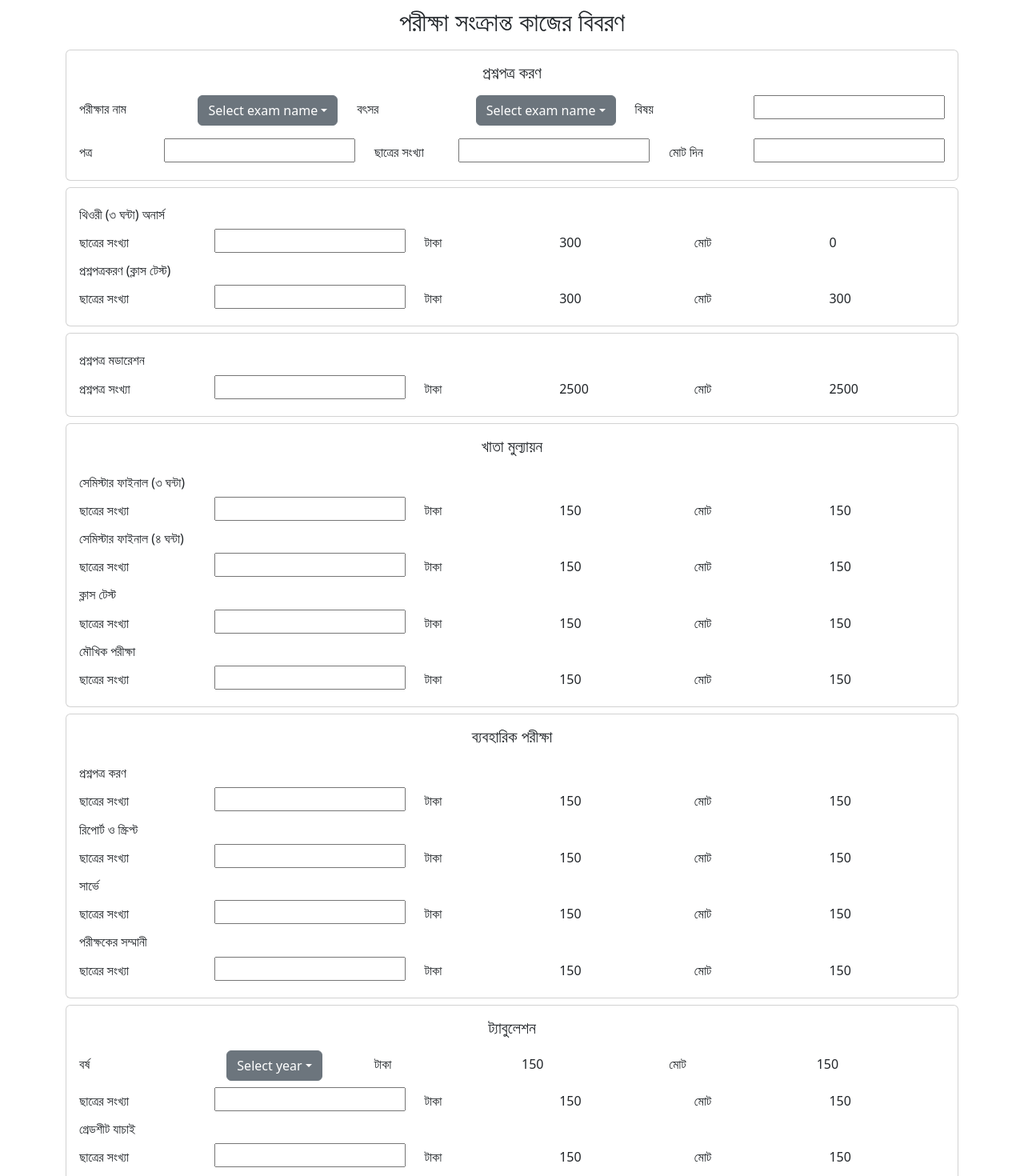
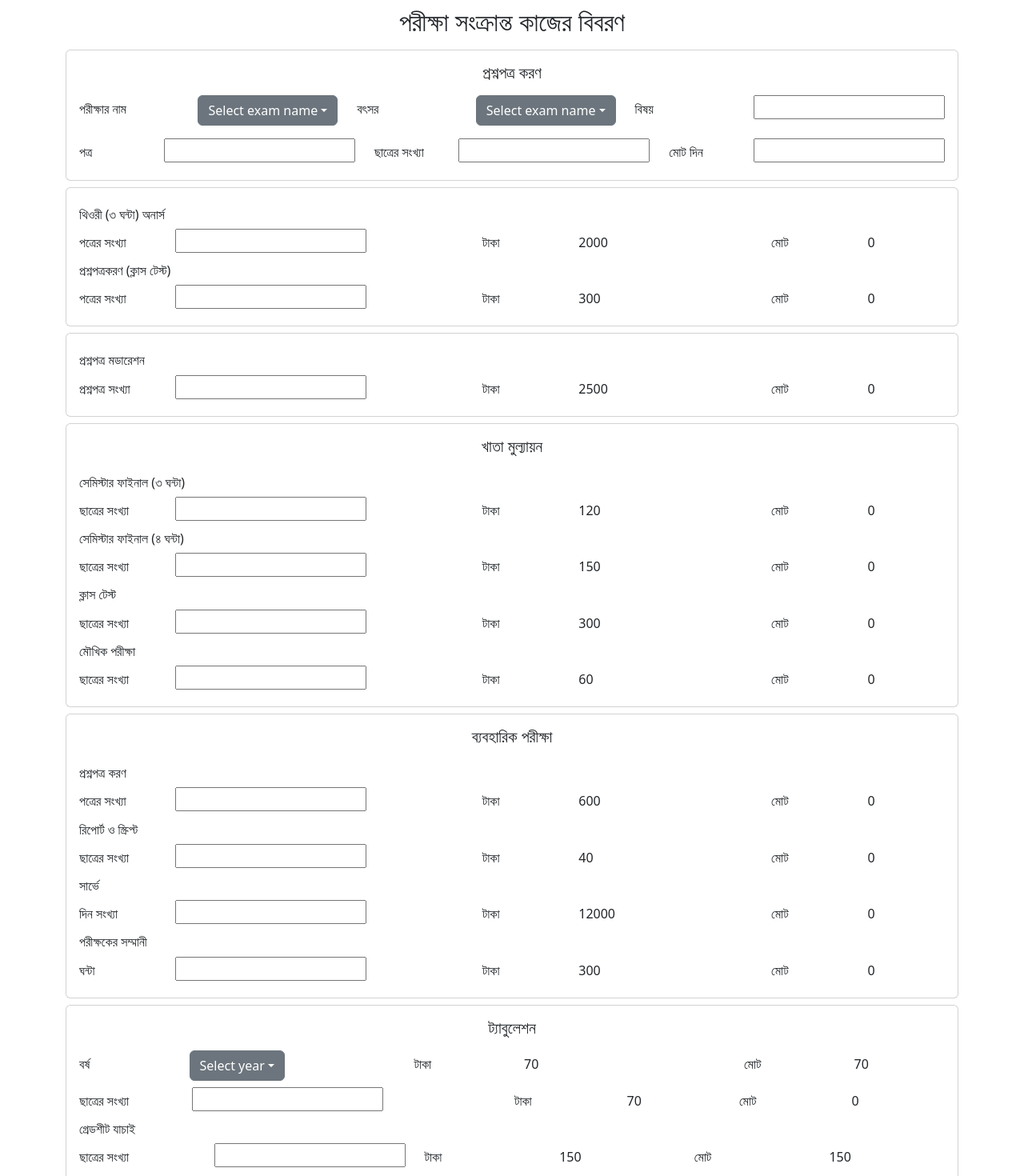
Before and after one commit to MiNHAZ-33/teacher-billing, a React (Create React App) app: page /billpage in a window 1280 px wide. Shown: the top 1470 px of the page at 80% size. Built offline with nearby package versions, Linux system fonts and the light colour scheme.

Commit message:
working in calculation

```diff
--- a/src/components/ExamDetails.jsx
+++ b/src/components/ExamDetails.jsx
@@ -9,7 +9,26 @@ const ExamDetails = () => {
     const [studentNumber, setStudentNumber] = useState({
         baseStudent: 0,
         classTest: 0,
+        semesterFinalThree: 0,
+        semesterFinalFour: 0,
+        viva: 0,
+        labStudent: 0,
+        tabulationStudent: 0
+    })
 
+    const [paperNumber, setPaperNumber] = useState({
+        theoryPaper: 0,
+        classTest: 0,
+        moderation: 0,
+        labPaper: 0,
+        reportPaper: 0,
+        surveyNumber: 0,
+    })
+
+    const [hour, setHour] = useState({
+        theory: 0,
+        practical: 0,
+        examineerLabHour: 0,
     })
 
     const [examName, setExamName] = useState('')
@@ -19,6 +38,8 @@ const ExamDetails = () => {
     const examNameHandler = (name) => {
         setExamName(name)
     }
+
+    let totalAmounts;
 
     const examYearHandler = (year) => {
         setExamYear(year)
@@ -32,6 +53,18 @@ const ExamDetails = () => {
         setStudentNumber({ ...studentNumber, [name]: value })
         console.log(studentNumber.classTest)
     }
+
+    const paperInputHandler = (name, value) => {
+        setPaperNumber({ ...paperNumber, [name]: value })
+        console.log(paperNumber.classTest)
+    }
+
+    const hourInputHandler = (name, value) => {
+        setHour({ ...hour, [name]: value })
+        console.log(hour.theory)
+    }
+
+
 
     return (
         <Container>
@@ -126,44 +159,47 @@ const ExamDetails = () => {
                         <h6 className='pt-2'>থিওরী (৩ ঘন্টা) অনার্স </h6>
                         <Row>
                             <Col>
-                                <h6 className='pt-2'>ছাত্রের সংখ্যা</h6>
+                                <h6 className='pt-2'>পত্রের সংখ্যা</h6>
                             </Col>
                             <Col>
-                                <input type='number' onChange={(e) => textInputHandler('classTest', e.target.value)} ></input>
+                                <input type='number' onChange={(e) => paperInputHandler('theoryPaper', e.target.value)} ></input>
                             </Col>
+                            <Col></Col>
+                            <Col>
+                                <h6 className='pt-2'>টাকা</h6>
+                            </Col>
+                            <Col>
+                                <h6 className='pt-2'>{amounts.theory}</h6>
+                            </Col>
+                            <Col></Col>
+                            <Col>
+                                <h6 className='pt-2'>মোট</h6>
+                            </Col>
+                            <Col>
+                                <h6 className='pt-2'>{totalAmounts = amounts.theory * paperNumber.theoryPaper}</h6>
+                            </Col>
+                        </Row>
+                        <h6 className='pt-2'>প্রশ্নপত্রকরণ (ক্লাস টেস্ট)</h6>
+                        <Row>
+                            <Col>
+                                <h6 className='pt-2'>পত্রের সংখ্যা</h6>
+                            </Col>
+                            <Col>
+                                <input type='number' onChange={(e) => paperInputHandler('classTest', e.target.value)} ></input>
+                            </Col>
+                            <Col></Col>
                             <Col>
                                 <h6 className='pt-2'>টাকা</h6>
                             </Col>
                             <Col>
                                 <h6 className='pt-2'>{amounts.classTest}</h6>
                             </Col>
+                            <Col></Col>
                             <Col>
                                 <h6 className='pt-2'>মোট</h6>
                             </Col>
                             <Col>
-                                <h6 className='pt-2'>{amounts.classTest * studentNumber.classTest}</h6>
-                            </Col>
-                        </Row>
-                        <h6 className='pt-2'>প্রশ্নপত্রকরণ (ক্লাস টেস্ট)</h6>
-                        <Row>
-                            <Col>
-                                <h6 className='pt-2'>ছাত্রের সংখ্যা</h6>
-                            </Col>
-                            <Col>
-                                <input></input>
-                            </Col>
-                            <Col>
-                                <h6 className='pt-2'>টাকা</h6>
-                            </Col>
-                            <Col>
-                                <h6 className='pt-2'>{amounts.classTest}</h6>
-
-                            </Col>
-                            <Col>
-                                <h6 className='pt-2'>মোট</h6>
-                            </Col>
-                            <Col>
-                                <h6 className='pt-2'>{amounts.classTest}</h6>
+                                <h6 className='pt-2'>{paperNumber.classTest * amounts.classTest}</h6>
 
                             </Col>
                         </Row>
@@ -178,19 +214,21 @@ const ExamDetails = () => {
                                 <h6 className='pt-2'>প্রশ্নপত্র সংখ্যা</h6>
                             </Col>
                             <Col>
-                                <input></input>
+                                <input type='number' onChange={(e) => paperInputHandler('moderation', e.target.value)} ></input>
                             </Col>
+                            <Col></Col>
                             <Col>
                                 <h6 className='pt-2'>টাকা</h6>
                             </Col>
                             <Col>
                                 <h6 className='pt-2'>{amounts.questionModeration}</h6>
                             </Col>
+                            <Col></Col>
                             <Col>
                                 <h6 className='pt-2'>মোট</h6>
                             </Col>
                             <Col>
-                                <h6 className='pt-2'>{amounts.questionModeration}</h6>
+                                <h6 className='pt-2'>{paperNumber.moderation * amounts.questionModeration}</h6>
                             </Col>
                         </Row>
                     </Card.Body>
@@ -207,19 +245,21 @@ const ExamDetails = () => {
                                 <h6 className='pt-2'>ছাত্রের সংখ্যা</h6>
                             </Col>
                             <Col>
-                                <input></input>
+                                <input type='number' onChange={(e) => textInputHandler('semesterFinalThree', e.target.value)} ></input>
                             </Col>
+                            <Col></Col>
                             <Col>
                                 <h6 className='pt-2'>টাকা</h6>
                             </Col>
                             <Col>
-                                <h6 className='pt-2'>{examName === 'BSc Engineering' ? amounts.examPaperEvalSenester : amounts.examPaperEvalSemesterFour}</h6>
+                                <h6 className='pt-2'>{amounts.examPaperEvalSemesterThree}</h6>
                             </Col>
+                            <Col></Col>
                             <Col>
                                 <h6 className='pt-2'>মোট</h6>
                             </Col>
                             <Col>
-                                <h6 className='pt-2'>{examName === 'BSc Engineering' ? amounts.examPaperEvalSenester : amounts.examPaperEvalSemesterFour}</h6>
+                                <h6 className='pt-2'>{studentNumber.semesterFinalThree * amounts.examPaperEvalSemesterThree}</h6>
                             </Col>
                         </Row>
                         <h6 className='pt-2'>সেমিস্টার ফাইনাল (৪ ঘন্টা)</h6>
@@ -228,19 +268,21 @@ const ExamDetails = () => {
                                 <h6 className='pt-2'>ছাত্রের সংখ্যা</h6>
                             </Col>
                             <Col>
-                                <input></input>
+                                <input type='number' onChange={(e) => textInputHandler('semesterFinalFour', e.target.value)} ></input>
                             </Col>
+                            <Col></Col>
                             <Col>
                                 <h6 className='pt-2'>টাকা</h6>
                             </Col>
                             <Col>
-                                <h6 className='pt-2'>{examName === 'BSc Engineering' ? amounts.examPaperEvalSenester : amounts.examPaperEvalSemesterFour}</h6>
+                                <h6 className='pt-2'>{amounts.examPaperEvalSemesterFour}</h6>
                             </Col>
+                            <Col></Col>
                             <Col>
                                 <h6 className='pt-2'>মোট</h6>
                             </Col>
                             <Col>
-                                <h6 className='pt-2'>{examName === 'BSc Engineering' ? amounts.examPaperEvalSenester : amounts.examPaperEvalSemesterFour}</h6>
+                                <h6 className='pt-2'>{studentNumber.semesterFinalFour * amounts.examPaperEvalSemesterFour}</h6>
                             </Col>
                         </Row>
                         <h6 className='pt-2'>ক্লাস টেস্ট</h6>
@@ -249,19 +291,21 @@ const ExamDetails = () => {
                                 <h6 className='pt-2'>ছাত্রের সংখ্যা</h6>
                             </Col>
                             <Col>
-                                <input></input>
+                                <input type='number' onChange={(e) => textInputHandler('classTest', e.target.value)} ></input>
                             </Col>
+                            <Col></Col>
                             <Col>
                                 <h6 className='pt-2'>টাকা</h6>
                             </Col>
                             <Col>
-                                <h6 className='pt-2'>{examName === 'BSc Engineering' ? amounts.examPaperEvalSenester : amounts.examPaperEvalSemesterFour}</h6>
+                                <h6 className='pt-2'>{amounts.classTest}</h6>
                             </Col>
+                            <Col></Col>
                             <Col>
                                 <h6 className='pt-2'>মোট</h6>
                             </Col>
                             <Col>
-                                <h6 className='pt-2'>{examName === 'BSc Engineering' ? amounts.examPaperEvalSenester : amounts.examPaperEvalSemesterFour}</h6>
+                                <h6 className='pt-2'>{studentNumber.classTest * amounts.classTest}</h6>
                             </Col>
                         </Row>
                         <h6 className='pt-2'>মৌখিক পরীক্ষা</h6>
@@ -270,19 +314,21 @@ const ExamDetails = () => {
                                 <h6 className='pt-2'>ছাত্রের সংখ্যা</h6>
                             </Col>
                             <Col>
-                                <input></input>
+                                <input type='number' onChange={(e) => textInputHandler('viva', e.target.value)} ></input>
                             </Col>
+                            <Col></Col>
                             <Col>
                                 <h6 className='pt-2'>টাকা</h6>
                             </Col>
                             <Col>
-                                <h6 className='pt-2'>{examName === 'BSc Engineering' ? amounts.examPaperEvalSenester : amounts.examPaperEvalSemesterFour}</h6>
+                                <h6 className='pt-2'>{amounts.viva}</h6>
                             </Col>
+                            <Col></Col>
                             <Col>
                                 <h6 className='pt-2'>মোট</h6>
                             </Col>
                             <Col>
-                                <h6 className='pt-2'>{examName === 'BSc Engineering' ? amounts.examPaperEvalSenester : amounts.examPaperEvalSemesterFour}</h6>
+                                <h6 className='pt-2'>{studentNumber.viva * amounts.viva}</h6>
                             </Col>
                         </Row>
                     </Card.Body>
@@ -296,22 +342,24 @@ const ExamDetails = () => {
                         <h6 className='pt-2'>প্রশ্নপত্র করণ</h6>
                         <Row>
                             <Col>
-                                <h6 className='pt-2'>ছাত্রের সংখ্যা</h6>
+                                <h6 className='pt-2'>পত্রের সংখ্যা</h6>
                             </Col>
                             <Col>
-                                <input></input>
+                                <input type='number' onChange={(e) => paperInputHandler('labPaper', e.target.value)} ></input>
                             </Col>
+                            <Col></Col>
                             <Col>
                                 <h6 className='pt-2'>টাকা</h6>
                             </Col>
                             <Col>
-                                <h6 className='pt-2'>{examName === 'BSc Engineering' ? amounts.examPaperEvalSenester : amounts.examPaperEvalSemesterFour}</h6>
+                                <h6 className='pt-2'>{amounts.labQuestion}</h6>
                             </Col>
+                            <Col></Col>
                             <Col>
                                 <h6 className='pt-2'>মোট</h6>
                             </Col>
                             <Col>
-                                <h6 className='pt-2'>{examName === 'BSc Engineering' ? amounts.examPaperEvalSenester : amounts.examPaperEvalSemesterFour}</h6>
+                                <h6 className='pt-2'>{paperNumber.labPaper * amounts.labQuestion}</h6>
                             </Col>
                         </Row>
                         <h6 className='pt-2'>রিপোর্ট ও স্ক্রিপ্ট</h6>
@@ -320,61 +368,67 @@ const ExamDetails = () => {
                                 <h6 className='pt-2'>ছাত্রের সংখ্যা</h6>
                             </Col>
                             <Col>
-                                <input></input>
+                                <input type='number' onChange={(e) => paperInputHandler('reportPaper', e.target.value)} ></input>
                             </Col>
+                            <Col></Col>
                             <Col>
                                 <h6 className='pt-2'>টাকা</h6>
                             </Col>
                             <Col>
-                                <h6 className='pt-2'>{examName === 'BSc Engineering' ? amounts.examPaperEvalSenester : amounts.examPaperEvalSemesterFour}</h6>
+                                <h6 className='pt-2'>{amounts.labReport}</h6>
                             </Col>
+                            <Col></Col>
                             <Col>
                                 <h6 className='pt-2'>মোট</h6>
                             </Col>
                             <Col>
-                                <h6 className='pt-2'>{examName === 'BSc Engineering' ? amounts.examPaperEvalSenester : amounts.examPaperEvalSemesterFour}</h6>
+                                <h6 className='pt-2'>{paperNumber.reportPaper * amounts.labReport}</h6>
                             </Col>
                         </Row>
                         <h6 className='pt-2'>সার্ভে</h6>
                         <Row>
                             <Col>
-                                <h6 className='pt-2'>ছাত্রের সংখ্যা</h6>
+                                <h6 className='pt-2'>দিন সংখ্যা</h6>
                             </Col>
                             <Col>
-                                <input></input>
+                                <input type='number' onChange={(e) => paperInputHandler('surveyNumber', e.target.value)} ></input>
                             </Col>
+                            <Col></Col>
                             <Col>
                                 <h6 className='pt-2'>টাকা</h6>
                             </Col>
                             <Col>
-                                <h6 className='pt-2'>{examName === 'BSc Engineering' ? amounts.examPaperEvalSenester : amounts.examPaperEvalSemesterFour}</h6>
+                                <h6 className='pt-2'>{amounts.survey}</h6>
                             </Col>
+                            <Col></Col>
                             <Col>
                                 <h6 className='pt-2'>মোট</h6>
                             </Col>
                             <Col>
-                                <h6 className='pt-2'>{examName === 'BSc Engineering' ? amounts.examPaperEvalSenester : amounts.examPaperEvalSemesterFour}</h6>
+                                <h6 className='pt-2'>{paperNumber.surveyNumber * amounts.survey}</h6>
                             </Col>
                         </Row>
                         <h6 className='pt-2'>পরীক্ষকের সম্মানী</h6>
                         <Row>
                             <Col>
-                                <h6 className='pt-2'>ছাত্রের সংখ্যা</h6>
+                                <h6 className='pt-2'>ঘন্টা</h6>
                             </Col>
                             <Col>
-                                <input></input>
+                                <input type='number' onChange={(e) => hourInputHandler('examineerLabHour', e.target.value)} ></input>
                             </Col>
+                            <Col></Col>
                             <Col>
                                 <h6 className='pt-2'>টাকা</h6>
                             </Col>
                             <Col>
-                                <h6 className='pt-2'>{examName === 'BSc Engineering' ? amounts.examPaperEvalSenester : amounts.examPaperEvalSemesterFour}</h6>
+                                <h6 className='pt-2'>{amounts.examineerLabHour}</h6>
                             </Col>
+                            <Col></Col>
                             <Col>
                                 <h6 className='pt-2'>মোট</h6>
                             </Col>
                             <Col>
-                                <h6 className='pt-2'>{examName === 'BSc Engineering' ? amounts.examPaperEvalSenester : amounts.examPaperEvalSemesterFour}</h6>
+                                <h6 className='pt-2'>{hour.examineerLabHour * amounts.examineerLabHour}</h6>
                             </Col>
                         </Row>
                     </Card.Body>
@@ -404,18 +458,19 @@ const ExamDetails = () => {
                                     </Dropdown.Menu>
                                 </Dropdown>
                             </Col>
-
+                            <Col></Col>
                             <Col>
                                 <h6 className='pt-2'>টাকা</h6>
                             </Col>
                             <Col>
-                                <h6 className='pt-2'>{examName === 'BSc Engineering' ? amounts.examPaperEvalSenester : amounts.examPaperEvalSemesterFour}</h6>
+                                <h6 className='pt-2'>{amounts.tabulationFirst}</h6>
                             </Col>
+                            <Col></Col>
                             <Col>
                                 <h6 className='pt-2'>মোট</h6>
                             </Col>
                             <Col>
-                                <h6 className='pt-2'>{examName === 'BSc Engineering' ? amounts.examPaperEvalSenester : amounts.examPaperEvalSemesterFour}</h6>
+                                <h6 className='pt-2'>{amounts.tabulationFirst}</h6>
                             </Col>
                         </Row>
                         {/* <h6 className='pt-2'>রিপোর্ট ও স্ক্রিপ্ট</h6> */}
@@ -424,19 +479,20 @@ const ExamDetails = () => {
                                 <h6 className='pt-2'>ছাত্রের সংখ্যা</h6>
                             </Col>
                             <Col>
-                                <input></input>
+                                <input type='number' onChange={(e) => textInputHandler('tabulationStudent', e.target.value)} ></input>
                             </Col>
+                            <Col></Col>
                             <Col>
                                 <h6 className='pt-2'>টাকা</h6>
                             </Col>
                             <Col>
-                                <h6 className='pt-2'>{examName === 'BSc Engineering' ? amounts.examPaperEvalSenester : amounts.examPaperEvalSemesterFour}</h6>
+                                <h6 className='pt-2'>{amounts.tabulationFirst}</h6>
                             </Col>
                             <Col>
                                 <h6 className='pt-2'>মোট</h6>
                             </Col>
                             <Col>
-                                <h6 className='pt-2'>{examName === 'BSc Engineering' ? amounts.examPaperEvalSenester : amounts.examPaperEvalSemesterFour}</h6>
+                                <h6 className='pt-2'>{studentNumber.tabulationStudent * amounts.tabulationFirst}</h6>
                             </Col>
                         </Row>
                         <h6 className='pt-2'>গ্রেডশীট যাচাই</h6>
@@ -878,7 +934,7 @@ const amounts = {
     theory: 2000,
     classTest: 300,
     questionModeration: 2500,
-    examPaperEvalSenester: 120,
+    examPaperEvalSemesterThree: 120,
     examPaperEvalSemesterFour: 150,
     viva: 60,
     vivaOfficer: 400,
@@ -887,6 +943,7 @@ const amounts = {
     labQuestion: 600,
     labReport: 40,
     survey: 12000,
+    examineerLabHour: 300,
     tabulationFirst: 70,
     tabulationSecond: 75,
     tabulationThird: 80,
```
